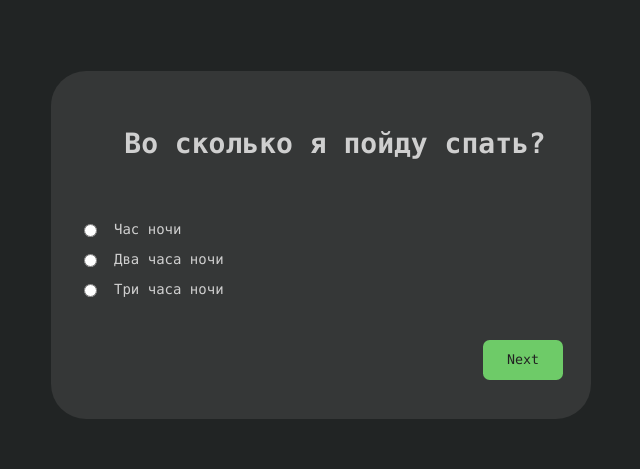
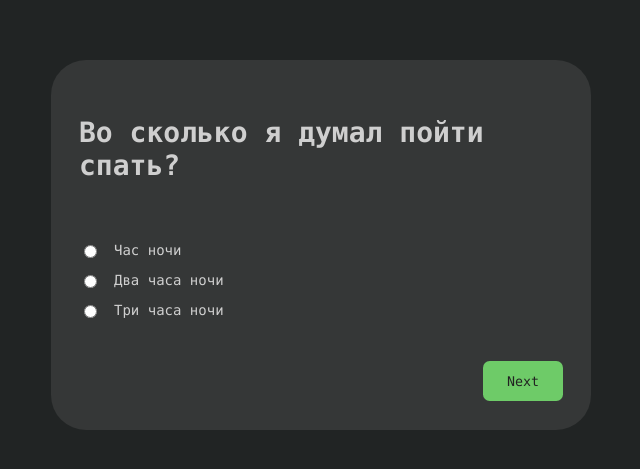
Before and after one commit to GitStearis/stepper, a React (Create React App) app: page / in a window 1280 px wide. Shown: the part 155-624 px from the top of the page, without its empty margins (319-959 px from the left). Built offline with nearby package versions, Linux system fonts and the light colour scheme.

Commit message:
Clean up the codebase, configure summary component

```diff
--- a/src/App.js
+++ b/src/App.js
@@ -3,6 +3,8 @@ import React, { Component } from 'react';
 import styled from 'styled-components';
 
 import StepComponent from './components/StepComponent/StepComponent';
+
+import steps from './data';
 
 
 const Main = styled.main`
@@ -17,27 +19,12 @@ const Main = styled.main`
   align-items: center;
 `;
 
-const data = [{
-  question: "Во сколько я пойду спать?",
-  possibleAnswers: [
-    "Час ночи",
-    "Два часа ночи",
-    "Три часа ночи"
-  ]
-}, {
-  question: "А во сколько ушел на деле?",
-  possibleAnswers: [
-    "Два часа",
-    "Три часа",
-    "Не лег вообще"
-  ],
-}];
+class App extends Component {
 
-class App extends Component {
   render() {
     return (
       <Main>
-        <StepComponent steps={data} />
+        <StepComponent steps={steps} />
       </Main>
     );
   }
--- a/src/components/StepComponent/Step/Step.js
+++ b/src/components/StepComponent/Step/Step.js
@@ -40,7 +40,7 @@ const Text = styled.p`
 class Step extends Component {
 
   state = {
-    currentAnswer: this.props.defaultOption || ''
+    currentAnswer: this.props.defaultOption ? this.props.defaultOption.answer : ''
   }
 
   handleAnswerSelection = (event) => {
@@ -67,7 +67,7 @@ class Step extends Component {
               return (
                 <PossibleAnswer key={possibleAnswer}>
                   <input
-                    type="radio"
+                    type='radio'
                     value={possibleAnswer}
                     checked={this.isChecked(possibleAnswer)}
                     onChange={this.handleAnswerSelection}
--- a/src/components/StepComponent/StepComponent.js
+++ b/src/components/StepComponent/StepComponent.js
@@ -2,10 +2,10 @@ import React, { Component } from 'react';
 
 import styled from 'styled-components';
 
-import StepList from './StepList';
 import Step from './Step';
 import Summary from './Summary';
 import { Buttons, NextButton, BackButton } from './Buttons';
+
 
 
 const Stepper = styled.div`
@@ -19,22 +19,36 @@ const Stepper = styled.div`
   padding: 1em;
 `;
 
+const StepContent = styled.div`
+  display: flex;
+  flex-direction: column;
+  flex-wrap: nowrap;
+  justify-content: space-around;
+  align-content: stretch;
+  align-items: center;
+
+  width: 100%;
+  margin: 1em;
+`;
+
+const StepList = (props) => {
+  return props.children ? props.children[props.currentStep] : null;
+};
+
 class StepComponent extends Component {
 
-  constructor(props) {
-    super(props);
-
-    const totalSteps = this.props.steps.length > 0 ? this.props.steps.length : 0;
-
-    this.state = {
-      currentStep: 0,
-      totalSteps,
-      answers: []
-    };
+  state = {
+    answers: [],
+    currentStep: 0,
+    totalSteps: this.props.steps ? this.props.steps.length : 0
   }
 
   isLastStep() {
     return this.state.currentStep === this.state.totalSteps;
+  }
+
+  isFirstStep() {
+    return this.state.currentStep === 0;
   }
 
   goToPreviousStep = () => {
@@ -52,39 +66,47 @@ class StepComponent extends Component {
 
   handleOptionChoise = (answer) => {
     const answers = this.state.answers;
-    answers[this.state.currentStep] = answer;
+    const meta = this.props.steps[this.state.currentStep].meta;
+    answers[this.state.currentStep] = {
+      meta,
+      answer
+    };
     this.setState({
       answers
     })
   }
 
+  renderStepList() {
+    return this.props.steps.map(step => {
+      return <Step
+        data={step}
+        key={step.question}
+        onChoise={this.handleOptionChoise}
+        defaultOption={this.state.answers[this.state.currentStep]}/>
+    });
+  }
+
   render() {
-    console.log(this.state.answers);
     return (
       <Stepper>
-        <StepList currentStep={this.state.currentStep}>
-          {
-            this.isLastStep()
-            ? <Summary answers={this.state.answers}/>
-            : this.props.steps.map(step => {
-                return <Step
-                  data={step}
-                  key={step.question}
-                  onChoise={this.handleOptionChoise}
-                  defaultOption={this.state.answers[this.state.currentStep]}/>
-              })
+        <StepContent>
+          {!this.isLastStep()
+            ? <StepList currentStep={this.state.currentStep}>
+                {this.renderStepList()}
+              </StepList>
+            : <Summary data={this.state.answers}/>
           }
-        </StepList>
+        </StepContent>
         <Buttons>
           <BackButton
             onClick={this.goToPreviousStep}
-            disabled={this.state.currentStep === 0}
+            disabled={this.isFirstStep()}
           >
             Back
           </BackButton>
           <NextButton
             onClick={this.goToNextStep }
-            disabled={this.state.currentStep === this.state.totalSteps}
+            disabled={this.isLastStep()}
           >
             Next
           </NextButton>
--- a/src/components/StepComponent/StepContent/index.js
+++ /dev/null
@@ -1 +0,0 @@
-export { default } from './StepContent';
--- a/src/components/StepComponent/StepList/StepList.js
+++ /dev/null
@@ -1,26 +0,0 @@
-import React from 'react';
-
-import styled from 'styled-components';
-
-
-const StepContent = styled.div`
-  display: flex;
-  flex-direction: column;
-  flex-wrap: nowrap;
-  justify-content: space-around;
-  align-content: stretch;
-  align-items: center;
-
-  width: 100%;
-  margin: 1em;
-`;
-
-const StepList = (props) => {
-  return (
-    <StepContent>
-      {props.children ? props.children[props.currentStep] : null}
-    </StepContent>
-  );
-}
-
-export default StepList;
--- a/src/components/StepComponent/StepList/index.js
+++ /dev/null
@@ -1 +0,0 @@
-export { default } from './StepList';
--- a/src/components/StepComponent/Summary/Summary.js
+++ b/src/components/StepComponent/Summary/Summary.js
@@ -4,11 +4,11 @@ import styled from 'styled-components';
 
 const SummaryContainer = styled.div`
   display: flex;
-  flex-direction: row;
+  flex-direction: column;
   flex-wrap: nowrap;
-  justify-content: flex-start;
+  justify-content: center;
   align-content: stretch;
-  align-items: flex-start;
+  align-items: center;
 
   margin-top: 1em;
 `;
@@ -22,11 +22,12 @@ const Line = styled.p`
 `;
 
 const Summary = (props) => {
+
   return (
     <SummaryContainer>
-      <Title>Summary</Title>
-      {props.answers.map(answer => {
-          return <Line>{answer}</Line>
+      <Title>Итоги</Title>
+      {props.data.map(datum => {
+          return <Line>{`${datum.meta}: ${datum.answer}`}</Line>
         })}
     </SummaryContainer>
   );
--- /dev/null
+++ b/src/data.js
@@ -0,0 +1,28 @@
+const data = [{
+  meta: 'Хотел лечь спать',
+  question: 'Во сколько я думал пойти спать?',
+  possibleAnswers: [
+    'Час ночи',
+    'Два часа ночи',
+    'Три часа ночи'
+  ]
+}, {
+  meta: 'Лег спать',
+  question: 'А во сколько ушел на самом деле?',
+  possibleAnswers: [
+    'Два часа ночи',
+    'Три часа ночи',
+    'Не лег вообще'
+  ],
+}, {
+  meta: 'Чай перед сном',
+  question: 'Камон, а чаю хоть выпил?',
+  possibleAnswers: [
+    'Не выпил',
+    'Одну кружку',
+    'Две кружки',
+    'Выпил, но не чаю'
+  ],
+}];
+
+export default data;
```
Also changed, not shown: src/components/StepComponent/StepContent/StepContent.js (deleted, +0 -16 lines).
